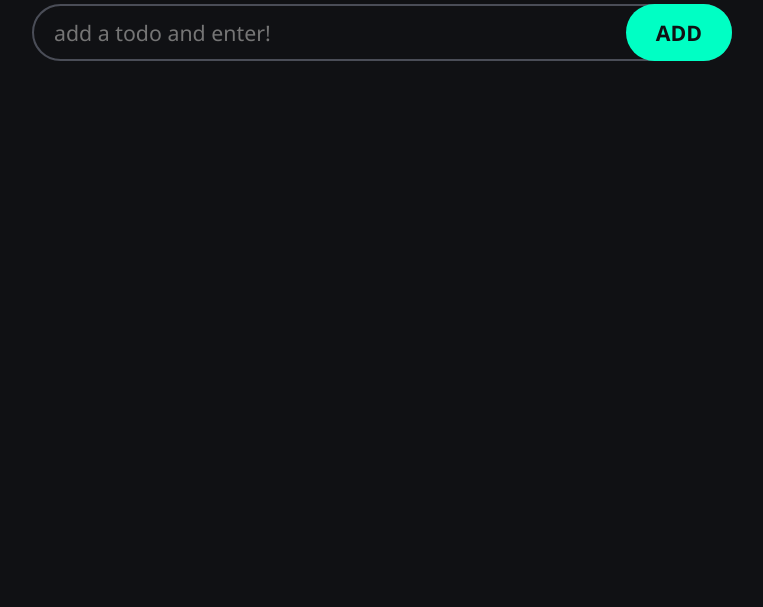
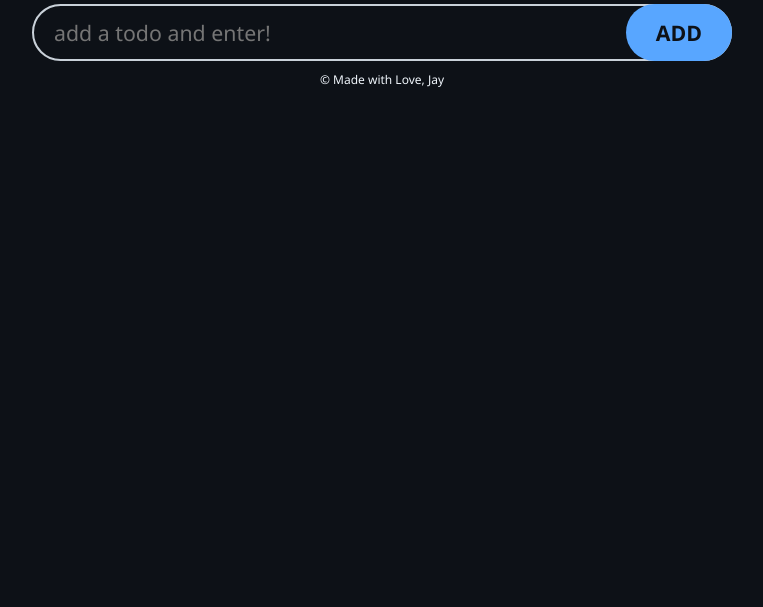
Before and after one commit to jaykrishnadev/jaykrishnatjdev.github.io, a plain HTML site: page index.html in a window 1280 px wide. Shown: the part 213-820 px from the top of the page, without its empty margins (258-1021 px from the left). Drawn offline with Linux system fonts and the light colour scheme.

Commit message:
change o colors

```diff
--- a/index.html
+++ b/index.html
@@ -57,5 +57,8 @@
                 </li>
             </ul>
         </div>
+        <footer>
+             &COPY; Made with Love, Jay
+        </footer>
     </body>
 </html>
--- a/style.css
+++ b/style.css
@@ -1,9 +1,9 @@
 :root {
-    --background: #101114;
-    --primary-color: #1c1d20;
-    --secondary-color: #4a4d57;
-    --accent-color: #00ffc4;
-    --text-color: #f9f9f9;
+    --background: #0d1117;       /* darker base background */
+    --primary-color: #161b22;    /* slightly lighter card bg */
+    --secondary-color: #c9d1d9;  /* softer grey for text / lines */
+    --accent-color: #58a6ff;     /* cool blue accent */
+    --text-color: #f0f6fc;       /* slightly softer white */
 }
 * {
     margin: 0;
@@ -33,6 +33,9 @@ h1 {
     text-transform: uppercase;
     text-align: center;
     color: var(--accent-color);
+}
+footer {
+    font-size: 12px;
 }
 
 .wrapper {
```
